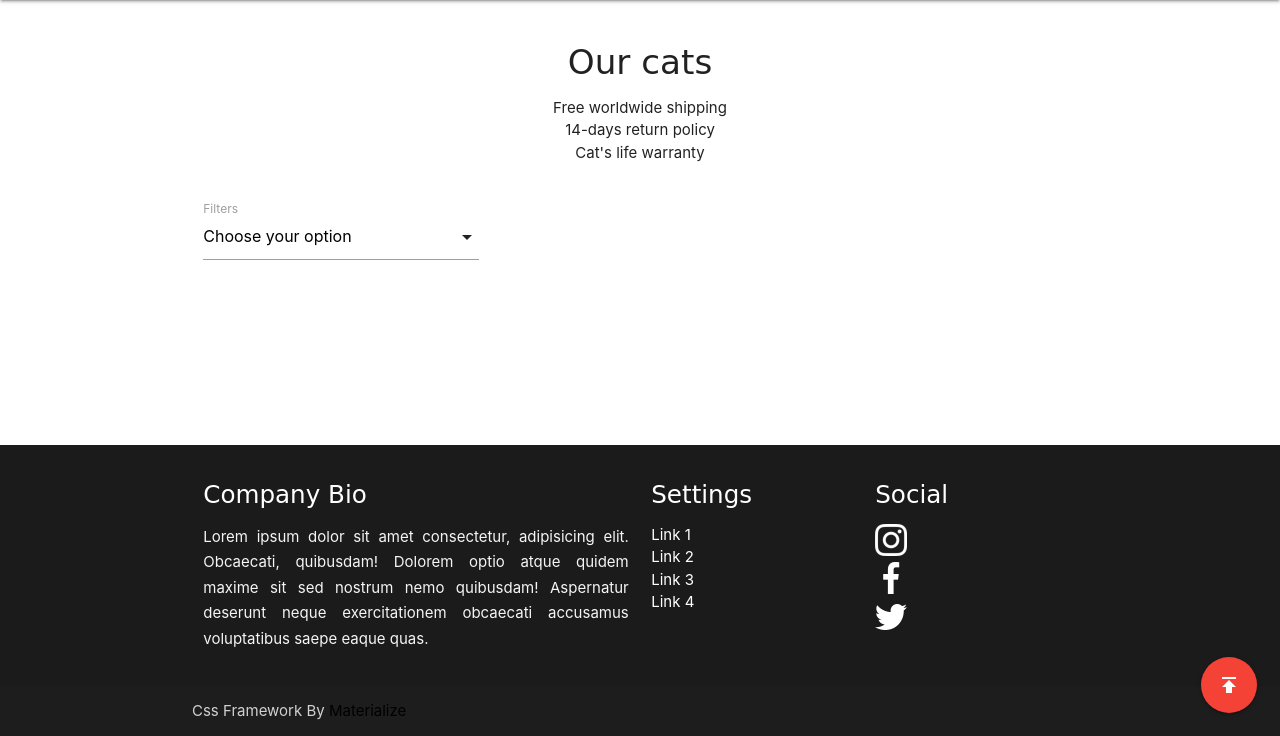
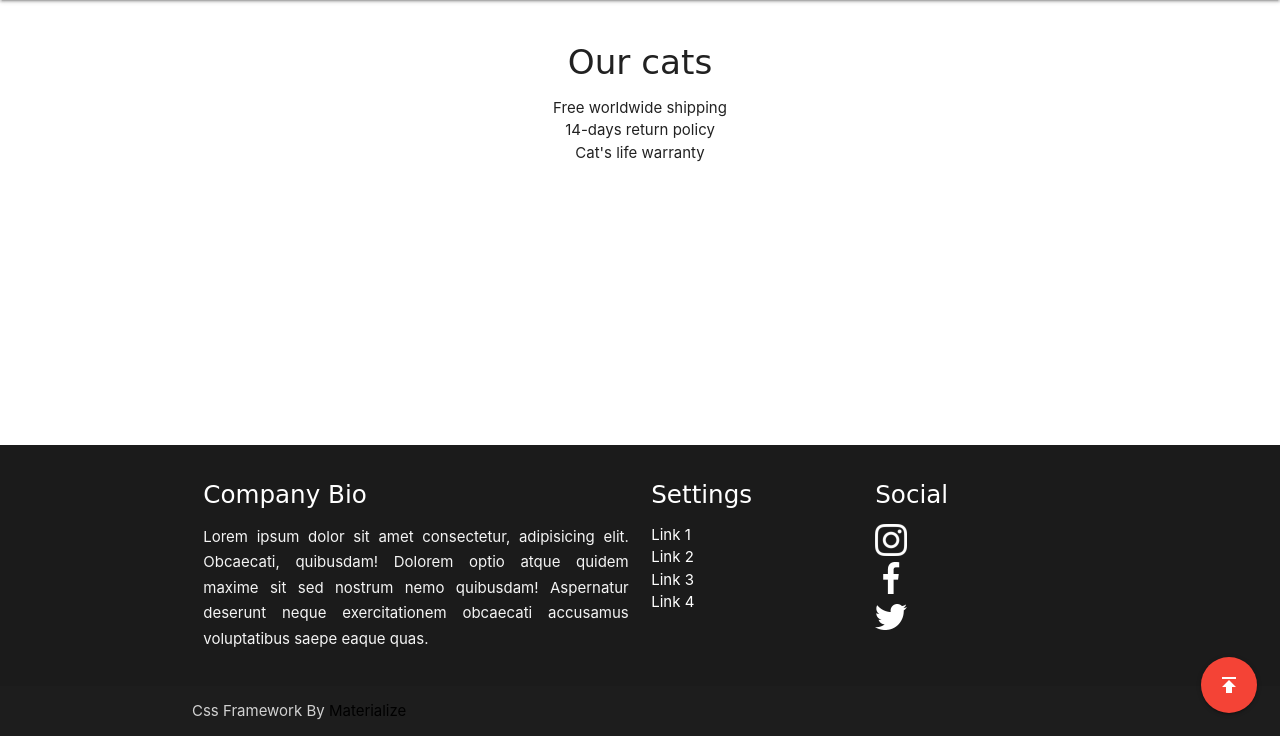
Before and after one commit to pierreyvesdonze/catshop, a Symfony app: template templates/article/cats.html.twig in a window 1280 px wide. Shown: the part 64-800 px from the top of the page. Run offline with Twig, Linux system fonts and the light colour scheme; the template is opened without the code that fills it, so the values that code supplies are empty; some libraries are stand-ins or nearby versions; some web fonts are replaced.

Commit message:
mistake adding filters too soon

```diff
--- a/templates/article/cats.html.twig
+++ b/templates/article/cats.html.twig
@@ -26,7 +26,7 @@
                 </div>
 
                 {# FILTERS #}
-                <div class="row">
+                {# <div class="row">
                     <div class="input-field col s4">
                         <select>
                             <option value="" disabled selected>Choose your option</option>
@@ -35,7 +35,7 @@
                         </select>
                         <label>Filters</label>
                     </div>
-                </div>
+                </div> #}
 
                 {# CATS#}
                 <div class="row">
```
